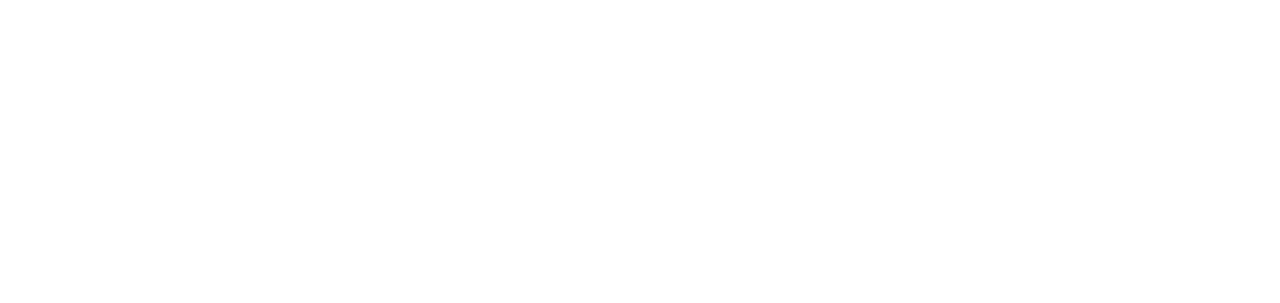
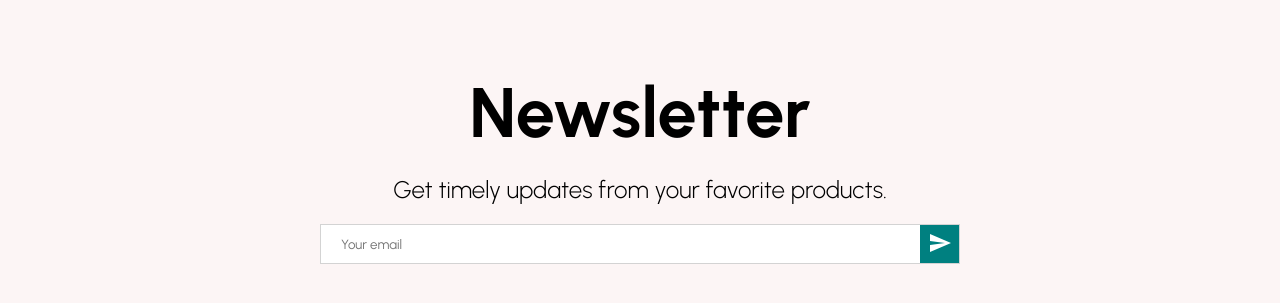
Before and after one commit to JerDamb/React-e-commerce, a React (Create React App) app: page / in a window 1280 px wide. Shown: the part 2687-2990 px from the top of the page. Before the commit the page ends 2614 px from the top, so only its background shows below. Built offline with nearby package versions, Linux system fonts and the light colour scheme.

Commit message:
newsletter section is done

```diff
--- a/src/components/Newsletter.jsx
+++ b/src/components/Newsletter.jsx
@@ -0,0 +1,21 @@
+import React from "react";
+import SendIcon from "@mui/icons-material/Send";
+
+const Newsletter = () => {
+  return (
+    <div className="containerNewsletter">
+      <h1 className="title">Newsletter</h1>
+      <div className="description">
+        Get timely updates from your favorite products.
+      </div>
+      <div className="inputContainer">
+        <input className="input" placeholder="Your email"></input>
+        <button>
+          <SendIcon />
+        </button>
+      </div>
+    </div>
+  );
+};
+
+export default Newsletter;
--- a/src/pages/Home.jsx
+++ b/src/pages/Home.jsx
@@ -2,6 +2,7 @@
 import Announcement from "../components/Announcement";
 import Categories from "../components/Categories";
 import Navbar from "../components/Navbar";
+import Newsletter from "../components/Newsletter";
 import Products from "../components/Products";
 import Slider from "../components/Slider";
 
@@ -14,6 +15,7 @@
         <Slider />
         <Categories />
         <Products />
+        <Newsletter />
       </div>
     </>
   );
--- /dev/null
+++ b/src/styles/components/_Newsletter.scss
@@ -0,0 +1,42 @@
+.containerNewsletter {
+  height: 60vh;
+  background: #fcf5f5;
+  display: flex;
+  align-items: center;
+  justify-content: center;
+  flex-direction: column;
+
+  .title {
+    font-size: 70px;
+    margin-bottom: 20px;
+  }
+
+  .description {
+    font-size: 24px;
+    font-weight: 300;
+    margin-bottom: 20px;
+  }
+
+  .inputContainer {
+    width: 50%;
+    height: 40px;
+    background-color: white;
+    display: flex;
+    justify-content: space-between;
+    border: 1px solid lightgrey;
+
+    input {
+      border: none;
+      flex: 15;
+      padding-left: 20px;
+    }
+
+    button {
+      flex: 1;
+      cursor: pointer;
+      border: none;
+      background-color: teal;
+      color: white;
+    }
+  }
+}
--- a/src/styles/styles.scss
+++ b/src/styles/styles.scss
@@ -6,3 +6,4 @@
 @import "./components/categories";
 @import "./components/products";
 @import "./components/product";
+@import "./components/Newsletter";
```
